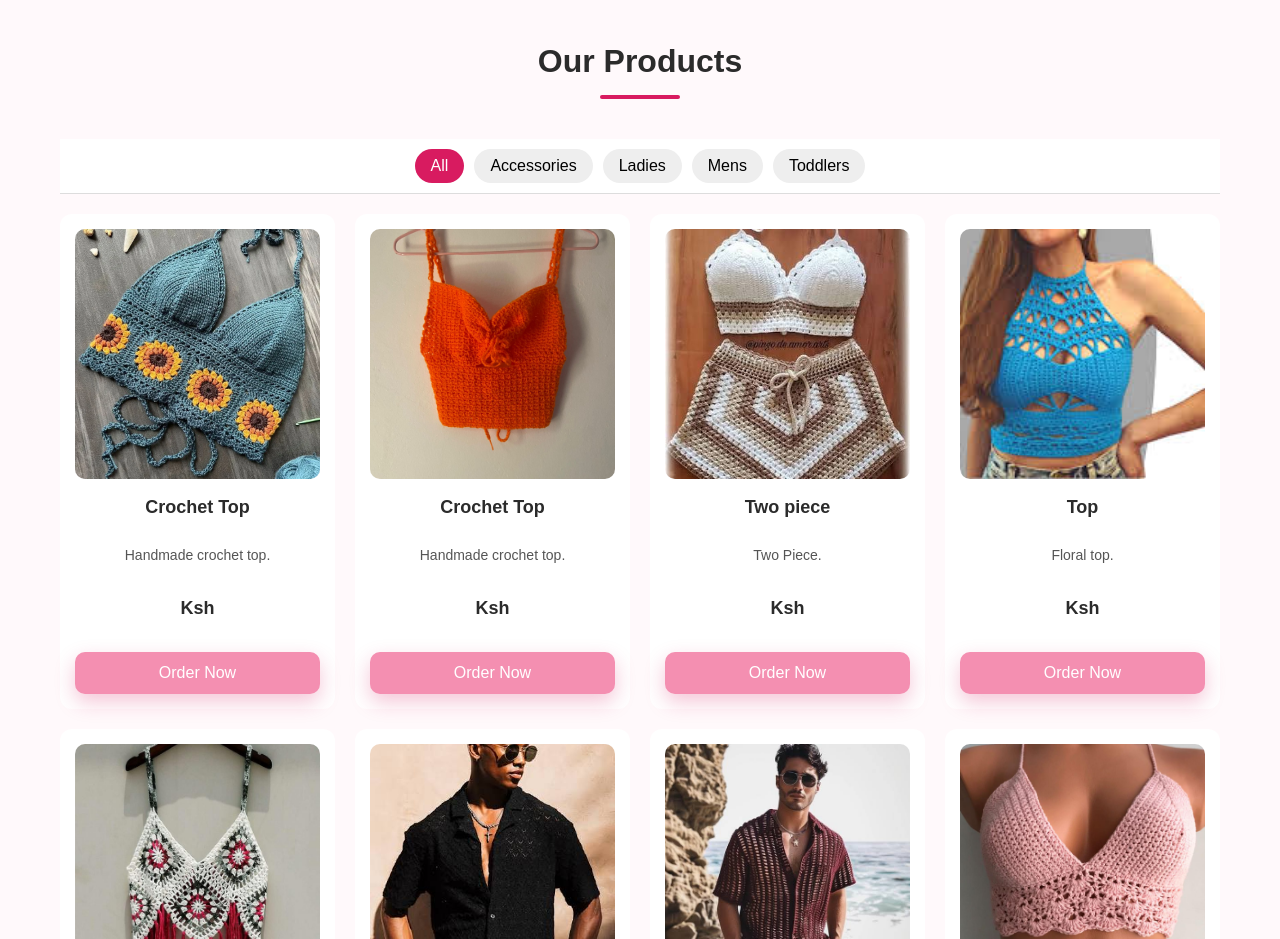
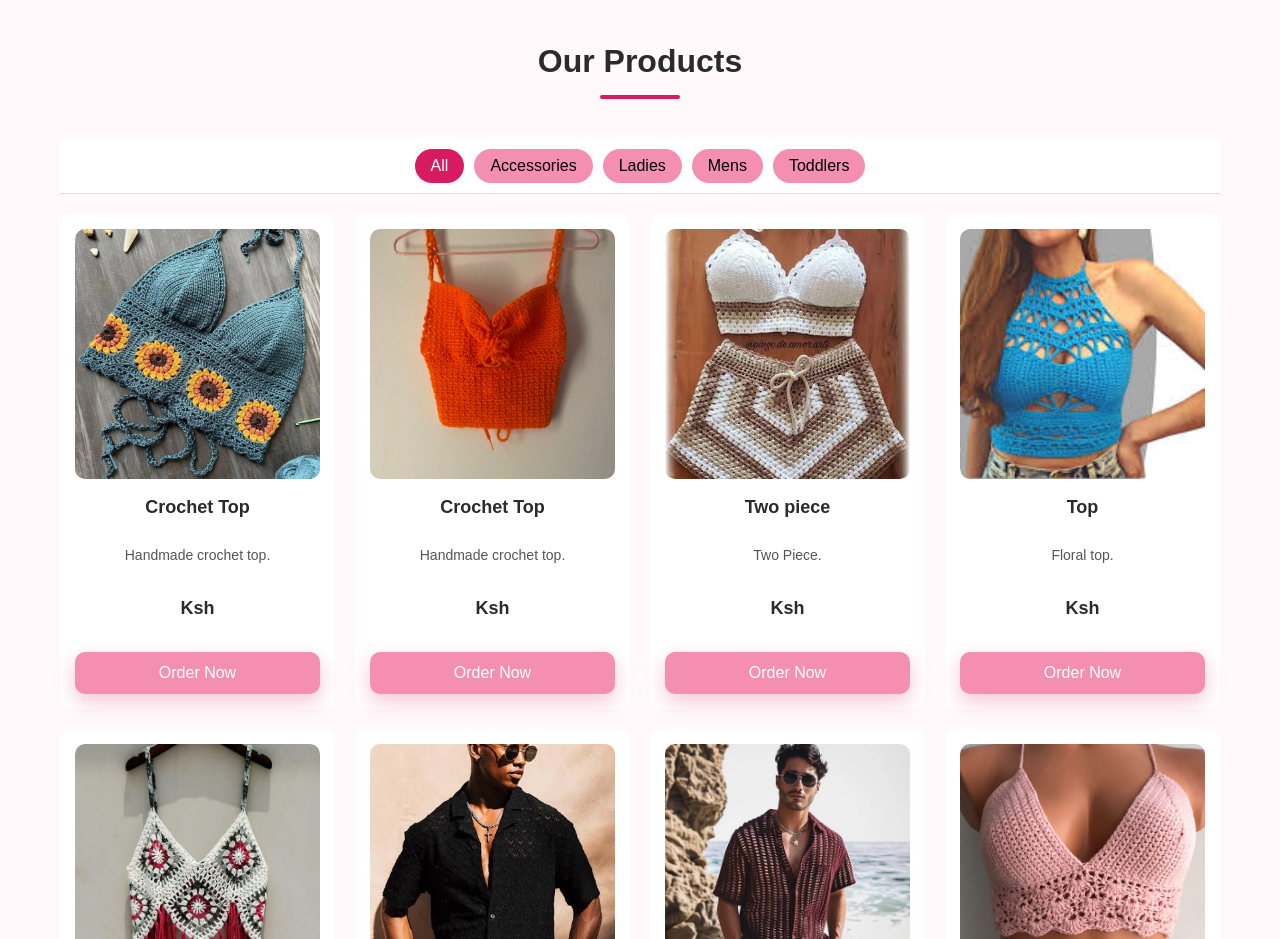
Before and after one commit to John-M23/Shee-Creations, a React (Vite) app: page / in a window 1280 px wide. Shown: the part 820-1759 px from the top of the page. Built offline with nearby package versions, Linux system fonts and the light colour scheme.

Commit message:
removed stickiness

```diff
--- a/src/App.css
+++ b/src/App.css
@@ -173,7 +173,7 @@ section{
 
 /* CATEGORY BAR */
 .category-button {
-  position: sticky;
+  /* position: sticky; */
   top: 80px;
   z-index: 1500;
 
@@ -195,7 +195,7 @@ section{
   padding: 8px 16px;
   border: none;
   border-radius: 20px;
-  background: #eee;
+  background: var(--primary-color);
   cursor: pointer;
   transition: 0.3s;
 }
--- a/src/components/productOrder.jsx
+++ b/src/components/productOrder.jsx
@@ -138,7 +138,7 @@ Thank you for your order ❤️
             className="submit-btn"
             onClick={handleOrder}
           >
-            Order via WhatsApp
+            Order Now
           </button>
 
         </div>
```
